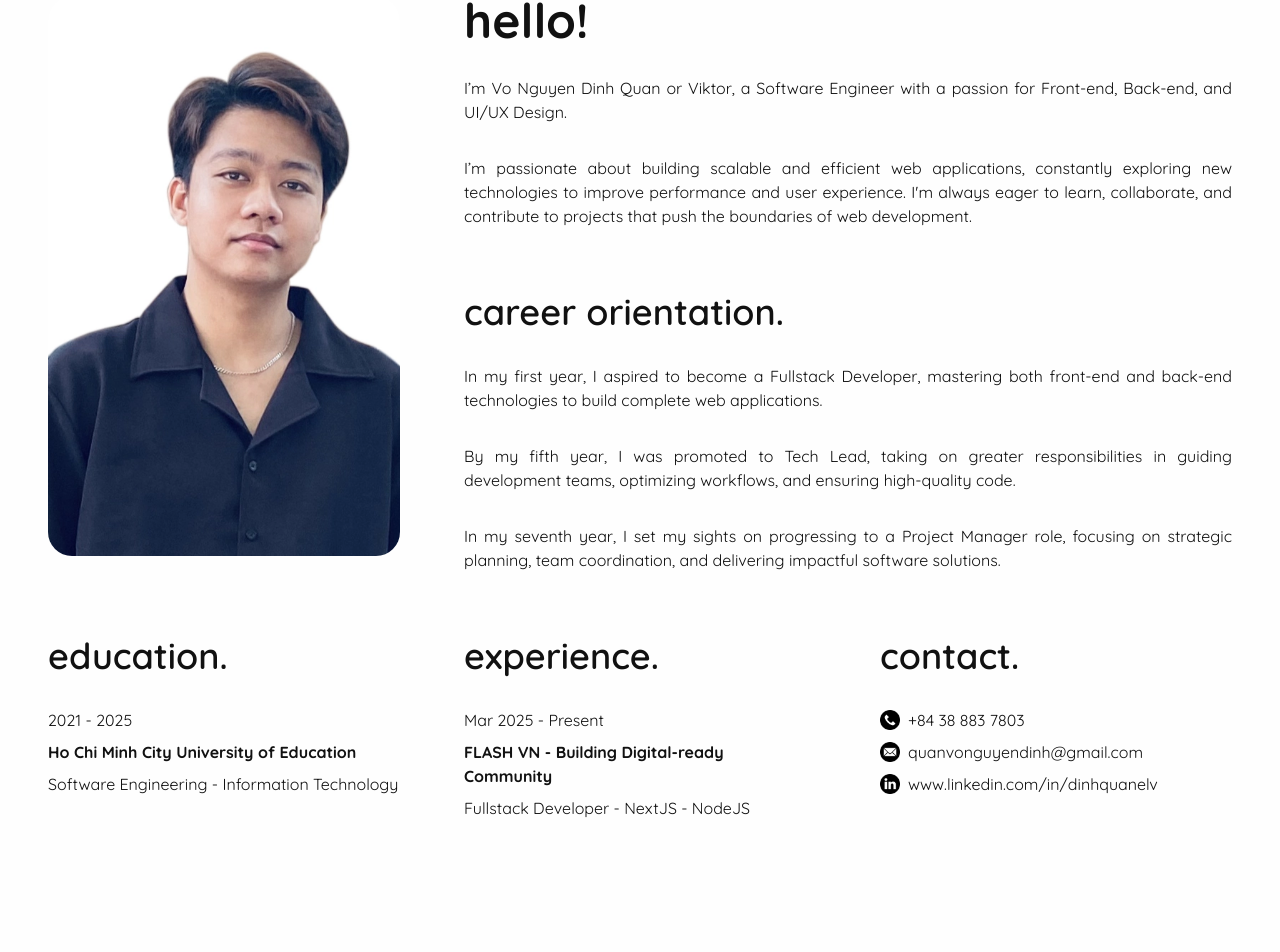
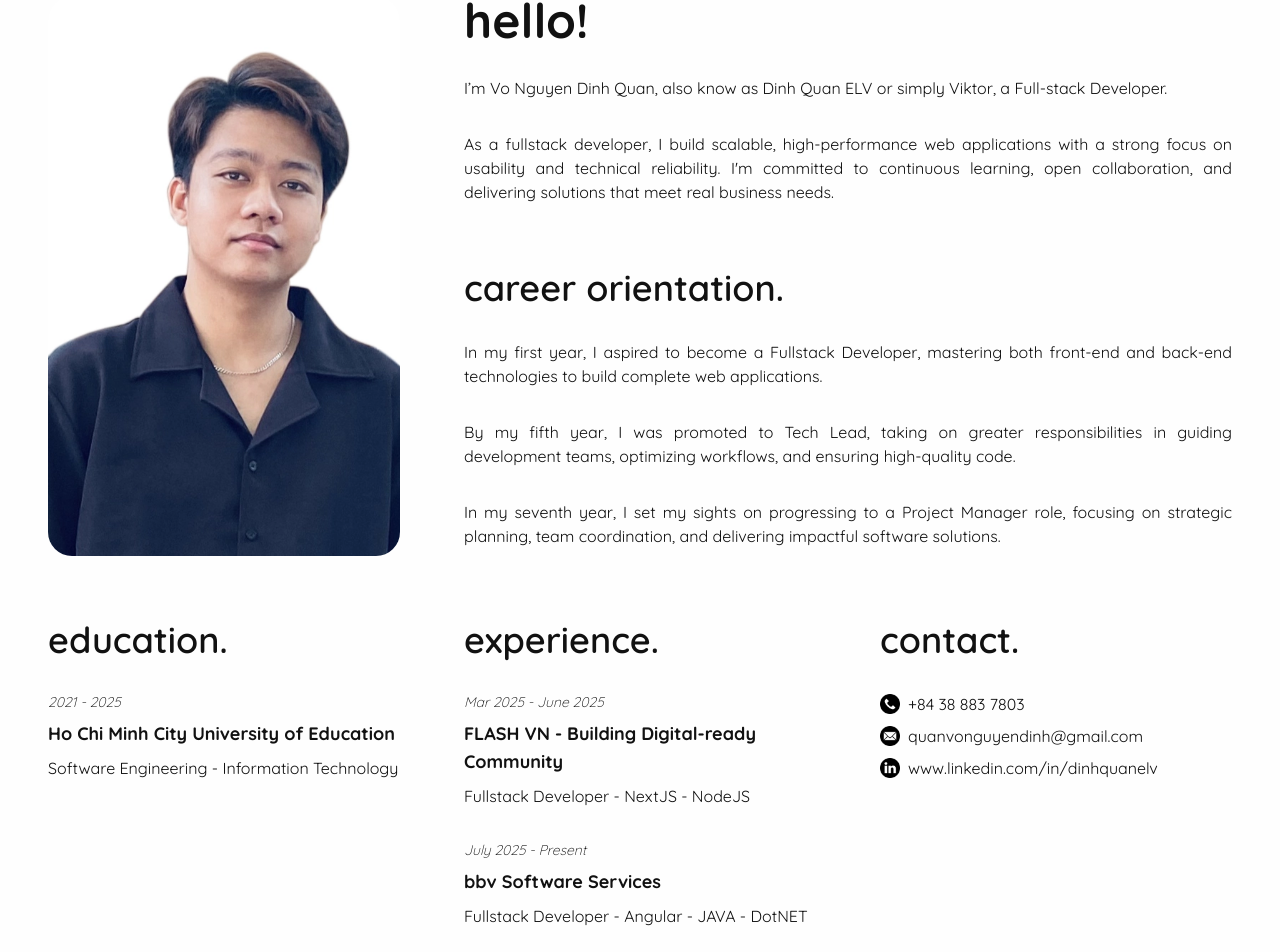
Before and after one commit to dinhquanelv/portfolio, a React (Vite) app: page / in a window 1280 px wide. Shown: the part 860-1812 px from the top of the page. Built offline with nearby package versions, Linux system fonts and the light colour scheme.

Commit message:
feat: update info

```diff
--- a/src/components/AboutMe/About.tsx
+++ b/src/components/AboutMe/About.tsx
@@ -3,12 +3,12 @@ const About = () => {
     <>
       <h3 className="text-4xl md:text-5xl font-bold mb-4 lg:mb-8">hello!</h3>
       <p className="text-justify mb-4 lg:mb-8">
-        I’m Vo Nguyen Dinh Quan or Viktor, a Software Engineer with a passion for Front-end, Back-end, and UI/UX Design.
+        I’m Vo Nguyen Dinh Quan, also know as Dinh Quan ELV or simply Viktor, a Full-stack Developer.
       </p>
       <p className="text-justify mb-8 lg:mb-16">
-        I’m passionate about building scalable and efficient web applications, constantly exploring new technologies to
-        improve performance and user experience. I'm always eager to learn, collaborate, and contribute to projects that
-        push the boundaries of web development.
+        As a fullstack developer, I build scalable, high-performance web applications with a strong focus on usability
+        and technical reliability. I'm committed to continuous learning, open collaboration, and delivering solutions
+        that meet real business needs.
       </p>
       <h4 className="text-3xl md:text-4xl font-semibold mb-4 lg:mb-8">career orientation.</h4>
       <p className="text-justify mb-4 lg:mb-8">
--- a/src/components/AboutMe/index.tsx
+++ b/src/components/AboutMe/index.tsx
@@ -13,7 +13,7 @@ import linkedinDM from '@/assets/linkedinDM.png';
 const AboutMe = () => {
   return (
     <Element name="about-me">
-      <div className="grid grid-cols-1 lg:grid-cols-3 lg:grid-rows-3 w-full">
+      <div className="grid grid-cols-1 lg:grid-cols-3 lg:grid-rows-4 w-full">
         <div className="flex justify-center lg:justify-normal row-span-1 lg:row-span-2 p-4 lg:p-8">
           <img
             src={avatar}
@@ -27,15 +27,22 @@ const AboutMe = () => {
         </div>
         <div className="p-4 lg:p-8">
           <h4 className="text-3xl md:text-4xl font-semibold mb-4 lg:mb-8">education.</h4>
-          <p className="mb-2">2021 - 2025</p>
-          <p className="mb-2 font-bold">Ho Chi Minh City University of Education</p>
-          <p className="mb-2">Software Engineering - Information Technology</p>
+          <p className="mb-2 text-sm italic font-light">2021 - 2025</p>
+          <p className="mb-2 text-lg font-bold">Ho Chi Minh City University of Education</p>
+          <p className="mb-2 font-l">Software Engineering - Information Technology</p>
         </div>
-        <div className="p-4 lg:p-8">
+        <div className="p-4 lg:p-8 row-span-2">
           <h4 className="text-3xl md:text-4xl font-semibold mb-4 lg:mb-8">experience.</h4>
-          <p className="mb-2">Mar 2025 - Present</p>
-          <p className="mb-2 font-bold">FLASH VN - Building Digital-ready Community</p>
-          <p className="mb-2">Fullstack Developer - NextJS - NodeJS</p>
+          <div className="mb-8">
+            <p className="mb-2 text-sm italic font-light">Mar 2025 - June 2025</p>
+            <p className="mb-2 text-lg font-bold">FLASH VN - Building Digital-ready Community</p>
+            <p className="mb-2 font-l">Fullstack Developer - NextJS - NodeJS</p>
+          </div>
+          <div>
+            <p className="mb-2 text-sm italic font-light">July 2025 - Present</p>
+            <p className="mb-2 text-lg font-bold">bbv Software Services</p>
+            <p className="mb-2 font-l">Fullstack Developer - Angular - JAVA - DotNET</p>
+          </div>
         </div>
         <div className="p-4 lg:p-8">
           <h4 className="text-3xl md:text-4xl font-semibold mb-4 lg:mb-8">contact.</h4>
--- a/src/components/Contact/index.tsx
+++ b/src/components/Contact/index.tsx
@@ -12,7 +12,7 @@ import linkedinDM from '@/assets/linkedinDM.png';
 const Contact = () => {
   return (
     <Element name="contact">
-      <Title title="interested" description="DON'T FORGET TO CONTACT ME" />
+      <Title id="contact" title="interested" description="DON'T FORGET TO CONTACT ME" />
       <div className="flex flex-col md:flex-row justify-center -mt-72">
         <a
           href="tel:+840388837803"
--- a/src/components/Home/index.tsx
+++ b/src/components/Home/index.tsx
@@ -5,7 +5,7 @@ import { Element } from 'react-scroll';
 const Home = () => {
   return (
     <Element name="home">
-      <Title title="portfolio" description="WELCOME TO MY WEBSITE" />
+      <Title id="home" title="portfolio" description="WELCOME TO MY WEBSITE" />
     </Element>
   );
 };
--- a/src/components/Projects/index.tsx
+++ b/src/components/Projects/index.tsx
@@ -12,7 +12,7 @@ import IEEE754Thumbnail from '@/assets/IEEE754-thumbnail.webp';
 const Projects = () => {
   return (
     <Element name="projects">
-      <Title title="projects" description="SOME PROJECTS I MADE" />
+      <Title id="projects" title="projects" description="SOME PROJECTS I MADE" />
       <div className="flex flex-wrap justify-center gap-6">
         <Project
           title="Coming Soon ..."
--- a/src/components/Skills/index.tsx
+++ b/src/components/Skills/index.tsx
@@ -32,7 +32,7 @@ const Skills = () => {
 
   return (
     <Element name="skills">
-      <Title title="skills" description="ALL TECHNOLOGIES I USE" />
+      <Title id="skills" title="skills" description="ALL TECHNOLOGIES I USE" />
       <div className="flex flex-col md:flex-row justify-between items-center">
         <Skill lightIcon={feWhite} darkIcon={feBlack} title="Front-end" skills={feSkill} />
         <Skill lightIcon={beWhite} darkIcon={beBlack} title="Back-end" skills={beSkill} />
--- a/src/components/Title/index.tsx
+++ b/src/components/Title/index.tsx
@@ -1,11 +1,12 @@
 interface TitleProps {
+  id: string;
   title: string;
   description: string;
 }
 
-const Title = ({ title, description }: TitleProps) => {
+const Title = ({ id, title, description }: TitleProps) => {
   return (
-    <section id="home" className="h-[768px] flex justify-center items-center">
+    <section id={id} className="h-[768px] flex justify-center items-center">
       <div className="relative inline-block select-none">
         <span className="text-center font-medium text-7xl md:text-9xl lowercase">{title}</span>
         <span className="absolute -bottom-3 md:-bottom-4 right-0 text-xs md:text-lg uppercase">{description}</span>
```
